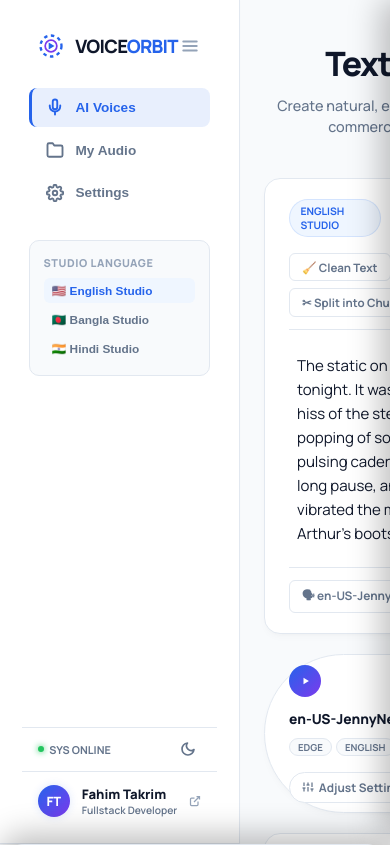
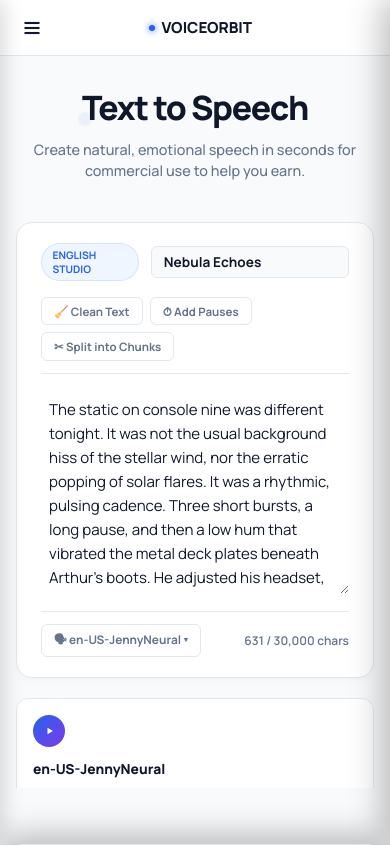
Before and after one commit to fahitakrim/AI-OrbitVoice, a React (Vite) app in the folder frontend/: page / in a window 390 px wide. Shown: the top 846 px of the page. Built offline with nearby package versions, Linux system fonts and the light colour scheme.

Commit message:
feat: make layout responsive, add slide-in sidebar on mobile, and refine active voice bar

```diff
--- a/frontend/src/App.jsx
+++ b/frontend/src/App.jsx
@@ -47,6 +47,8 @@ export default function App() {
 
   // Sync Library Trigger
   const [refreshTrigger, setRefreshTrigger] = useState(0);
+
+  const [isSidebarOpen, setIsSidebarOpen] = useState(false);
 
   const backendUrl = window.location.hostname === 'localhost' || window.location.hostname === '127.0.0.1'
     ? 'http://localhost:5000'
@@ -164,6 +166,22 @@ export default function App() {
         </div>
       </div>
 
+      {/* Mobile Sidebar backdrop */}
+      {isSidebarOpen && (
+        <div
+          style={{
+            position: 'fixed',
+            inset: 0,
+            background: 'rgba(15, 23, 42, 0.4)',
+            backdropFilter: 'blur(4px)',
+            zIndex: 990,
+            display: 'block'
+          }}
+          className="mobile-sidebar-backdrop"
+          onClick={() => setIsSidebarOpen(false)}
+        />
+      )}
+
       {/* Left Sidebar Navigation with Theme & Language props */}
       <Sidebar
         activeTab={activeTab}
@@ -173,9 +191,30 @@ export default function App() {
         setTheme={setTheme}
         studioLanguage={studioLanguage}
         setStudioLanguage={setStudioLanguage}
+        isOpen={isSidebarOpen}
+        setIsOpen={setIsSidebarOpen}
       />
 
       <main className="main-content">
+        {/* Mobile Header Bar */}
+        <div className="mobile-header">
+          <button
+            onClick={() => setIsSidebarOpen(true)}
+            className="mobile-menu-btn"
+          >
+            <svg width="20" height="20" viewBox="0 0 24 24" fill="none" stroke="currentColor" strokeWidth="2.5">
+              <line x1="3" y1="12" x2="21" y2="12" />
+              <line x1="3" y1="6" x2="21" y2="6" />
+              <line x1="3" y1="18" x2="21" y2="18" />
+            </svg>
+          </button>
+
+          <div className="mobile-header-logo">
+            <div className="logo-glow" />
+            <span>VOICEORBIT</span>
+          </div>
+          <div style={{ width: '20px' }} /> {/* spacing placeholder */}
+        </div>
 
         {activeTab === 'editor' && (
           <StoryEditor
--- a/frontend/src/components/Sidebar.jsx
+++ b/frontend/src/components/Sidebar.jsx
@@ -7,22 +7,19 @@ export default function Sidebar({
   theme,
   setTheme,
   studioLanguage,
-  setStudioLanguage
+  setStudioLanguage,
+  isOpen = false,
+  setIsOpen
 }) {
+  const handleNavClick = (tab) => {
+    setActiveTab(tab);
+    if (setIsOpen) {
+      setIsOpen(false);
+    }
+  };
+
   return (
-    <div className="sidebar" style={{
-      width: '240px',
-      height: '100vh',
-      background: 'var(--bg-surface)',
-      borderRight: '1px solid var(--border-color)',
-      display: 'flex',
-      flexDirection: 'column',
-      justifyContent: 'space-between',
-      position: 'sticky',
-      top: 0,
-      flexShrink: 0,
-      zIndex: 100
-    }}>
+    <div className={`sidebar ${isOpen ? 'is-open' : ''}`}>
 
       {/* Upper Navigation and Logo Wrapper */}
       <div style={{ display: 'flex', flexDirection: 'column', gap: '1.25rem' }}>
@@ -54,6 +51,8 @@ export default function Sidebar({
 
           {/* Collapse sidebar visual toggle */}
           <button
+            className="sidebar-close-btn"
+            onClick={() => setIsOpen && setIsOpen(false)}
             style={{
               background: 'transparent',
               border: 'none',
@@ -66,9 +65,8 @@ export default function Sidebar({
             title="Collapse Sidebar"
           >
             <svg width="18" height="18" viewBox="0 0 24 24" fill="none" stroke="currentColor" strokeWidth="2.5" strokeLinecap="round" strokeLinejoin="round">
-              <line x1="3" y1="12" x2="21" y2="12" />
-              <line x1="3" y1="6" x2="21" y2="6" />
-              <line x1="3" y1="18" x2="21" y2="18" />
+              <line x1="18" y1="6" x2="6" y2="18" />
+              <line x1="6" y1="6" x2="18" y2="18" />
             </svg>
           </button>
         </div>
@@ -78,7 +76,7 @@ export default function Sidebar({
 
           <button
             className={`sidebar-nav-item ${activeTab === 'editor' ? 'active' : ''}`}
-            onClick={() => setActiveTab('editor')}
+            onClick={() => handleNavClick('editor')}
             style={{
               display: 'flex',
               alignItems: 'center',
@@ -107,7 +105,7 @@ export default function Sidebar({
 
           <button
             className={`sidebar-nav-item ${activeTab === 'history' ? 'active' : ''}`}
-            onClick={() => setActiveTab('history')}
+            onClick={() => handleNavClick('history')}
             style={{
               display: 'flex',
               alignItems: 'center',
@@ -134,7 +132,7 @@ export default function Sidebar({
 
           <button
             className={`sidebar-nav-item ${activeTab === 'settings' ? 'active' : ''}`}
-            onClick={() => setActiveTab('settings')}
+            onClick={() => handleNavClick('settings')}
             style={{
               display: 'flex',
               alignItems: 'center',
--- a/frontend/src/components/StoryEditor.jsx
+++ b/frontend/src/components/StoryEditor.jsx
@@ -615,23 +615,8 @@ CRITICAL: Write only the narrative story text. Do NOT write any titles, chapter
           </div>
         </div>
 
-        {/* Active Voice Bar (Pill Shape) */}
-        <div
-          className="glass-panel"
-          style={{
-            display: 'flex',
-            justifyContent: 'space-between',
-            alignItems: 'center',
-            padding: '0.6rem 1.5rem',
-            background: 'var(--bg-surface)',
-            border: '1px solid var(--border-color)',
-            borderRadius: '9999px',
-            marginTop: '0.5rem',
-            marginBottom: '0.5rem',
-            flexWrap: 'wrap',
-            gap: '1rem'
-          }}
-        >
+        {/* Active Voice Bar */}
+        <div className="active-voice-bar">
           <div style={{ display: 'flex', alignItems: 'center', gap: '0.75rem', flexWrap: 'wrap' }}>
             {/* Play/Preview active voice button */}
             <button
--- a/frontend/src/index.css
+++ b/frontend/src/index.css
@@ -169,19 +169,50 @@ body::after {
   z-index: 2;
 }
 
-/* Top Navigation Bar */
+/* Sidebar Layout (Desktop) */
 .sidebar {
-  width: 100vw;
-  height: 72px;
+  width: 240px;
+  height: 100vh;
   background-color: var(--bg-surface);
-  border-bottom: 1px solid var(--border-color);
+  border-right: 1px solid var(--border-color);
   display: flex;
-  flex-direction: row;
-  align-items: center;
+  flex-direction: column;
   justify-content: space-between;
-  padding: 0 2.5rem;
-  z-index: 105;
-  box-shadow: 0 1px 3px rgba(15, 23, 42, 0.02);
+  position: sticky;
+  top: 0;
+  flex-shrink: 0;
+  z-index: 100;
+  transition: transform 0.3s cubic-bezier(0.4, 0, 0.2, 1);
+}
+
+/* Close button shown on mobile sidebar header only */
+.sidebar-close-btn {
+  display: none !important;
+}
+
+/* Sidebar Responsive Styles */
+@media (max-width: 1024px) {
+  .sidebar {
+    position: fixed;
+    top: 0;
+    bottom: 0;
+    left: 0;
+    width: 280px;
+    height: 100vh;
+    z-index: 995;
+    border-right: 1px solid var(--border-color);
+    border-bottom: none;
+    transform: translateX(-100%);
+    box-shadow: 4px 0 20px rgba(0, 0, 0, 0.15);
+  }
+
+  .sidebar.is-open {
+    transform: translateX(0) !important;
+  }
+
+  .sidebar-close-btn {
+    display: flex !important;
+  }
 }
 
 .sidebar-logo {
@@ -1079,85 +1110,123 @@ body::after {
   box-shadow: 0 4px 6px rgba(37, 99, 235, 0.04);
 }
 
+/* Active Voice Pill Bar Layout */
+.active-voice-bar {
+  display: flex;
+  justify-content: space-between;
+  align-items: center;
+  padding: 0.6rem 1.25rem;
+  background: var(--bg-surface);
+  border: 1px solid var(--border-color);
+  border-radius: 9999px;
+  margin-top: 0.5rem;
+  margin-bottom: 0.5rem;
+  gap: 1rem;
+}
+
+/* Mobile Header Styles */
+.mobile-header {
+  display: none;
+}
+
 /* Responsive Overrides */
-@media (max-width: 900px) {
-  html, body {
-    overflow-y: auto !important;
-    height: auto !important;
+@media (max-width: 1024px) {
+  /* Maintain fixed screen size bounds on mobile to prevent scaling overflows */
+  html, body, .app-container {
+    overflow: hidden !important;
+    height: 100vh !important;
+    width: 100vw !important;
   }
 
-  .app-container {
-    overflow-y: visible;
-    height: auto;
+  .mobile-header {
+    display: flex;
+    align-items: center;
+    justify-content: space-between;
+    height: 56px;
+    padding: 0 1rem;
+    background-color: var(--bg-surface);
+    border-bottom: 1px solid var(--border-color);
+    z-index: 100;
+    flex-shrink: 0;
   }
 
-  .sidebar {
-    padding: 0.75rem 1rem;
-    height: auto;
-    flex-direction: column;
-    gap: 0.75rem;
-  }
-
-  .sidebar-nav {
-    width: 100%;
-    justify-content: space-between;
-  }
-
-  .sidebar-btn {
-    padding: 0.4rem 0.75rem;
-    font-size: 0.78rem;
-    flex: 1;
+  .mobile-menu-btn {
+    background: transparent;
+    border: none;
+    color: var(--text-primary);
+    cursor: pointer;
+    padding: 0.35rem;
+    display: flex;
+    align-items: center;
     justify-content: center;
   }
 
-  .main-content {
-    height: auto;
-    overflow: visible;
+  .mobile-header-logo {
+    font-size: 0.95rem;
+    font-weight: 800;
+    color: var(--text-primary);
+    display: flex;
+    align-items: center;
+    gap: 0.4rem;
   }
 
-  .content-header {
-    padding: 1.25rem 1rem;
-    flex-direction: column;
-    align-items: flex-start;
-    gap: 0.75rem;
+  .mobile-header-logo .logo-glow {
+    width: 6px;
+    height: 6px;
+    background: var(--accent-blue);
+    border-radius: 50%;
+    box-shadow: 0 0 6px var(--accent-blue);
+  }
+
+  .main-content {
+    height: calc(100vh - 56px) !important;
+    overflow: hidden;
   }
 
   .content-body {
-    flex-direction: column;
-    height: auto;
-    overflow: visible;
-    padding: 0.75rem 1rem;
+    padding: 0.75rem 1rem 120px 1rem !important;
   }
 
-  .grid-col-2 {
-    width: 100%;
-    height: auto;
-    overflow: visible;
+  .studio-grid {
+    grid-template-columns: 1fr !important;
+    gap: 1rem !important;
   }
 
-  .grid-col-1 {
-    width: 100%;
-    min-width: 100%;
-    height: auto;
-    overflow: visible;
+  .grid-col-2, .grid-col-1, .grid-col-3 {
+    grid-column: span 1 !important;
+    width: 100% !important;
   }
 
-  .audio-player-container {
-    left: 10px;
-    right: 10px;
-    bottom: 10px;
-    height: auto;
-    border-radius: 20px;
+  /* Responsive Active Voice Bar */
+  .active-voice-bar {
     flex-direction: column;
+    align-items: flex-start;
+    border-radius: 12px;
     padding: 1rem;
     gap: 0.75rem;
   }
 
+  .active-voice-bar > div {
+    width: 100%;
+  }
+
+  /* Mobile DAW Player Bar formatting */
+  .audio-player-container {
+    left: 8px !important;
+    right: 8px !important;
+    bottom: 8px !important;
+    height: auto !important;
+    border-radius: 16px !important;
+    flex-direction: column !important;
+    padding: 0.85rem !important;
+    gap: 0.6rem !important;
+  }
+
   .audio-player-container > div {
-    flex-direction: column;
+    flex-direction: column !important;
     align-items: stretch !important;
-    gap: 0.5rem !important;
-    width: 100%;
+    gap: 0.4rem !important;
+    width: 100% !important;
   }
 
   .audio-timeline-container {
```
